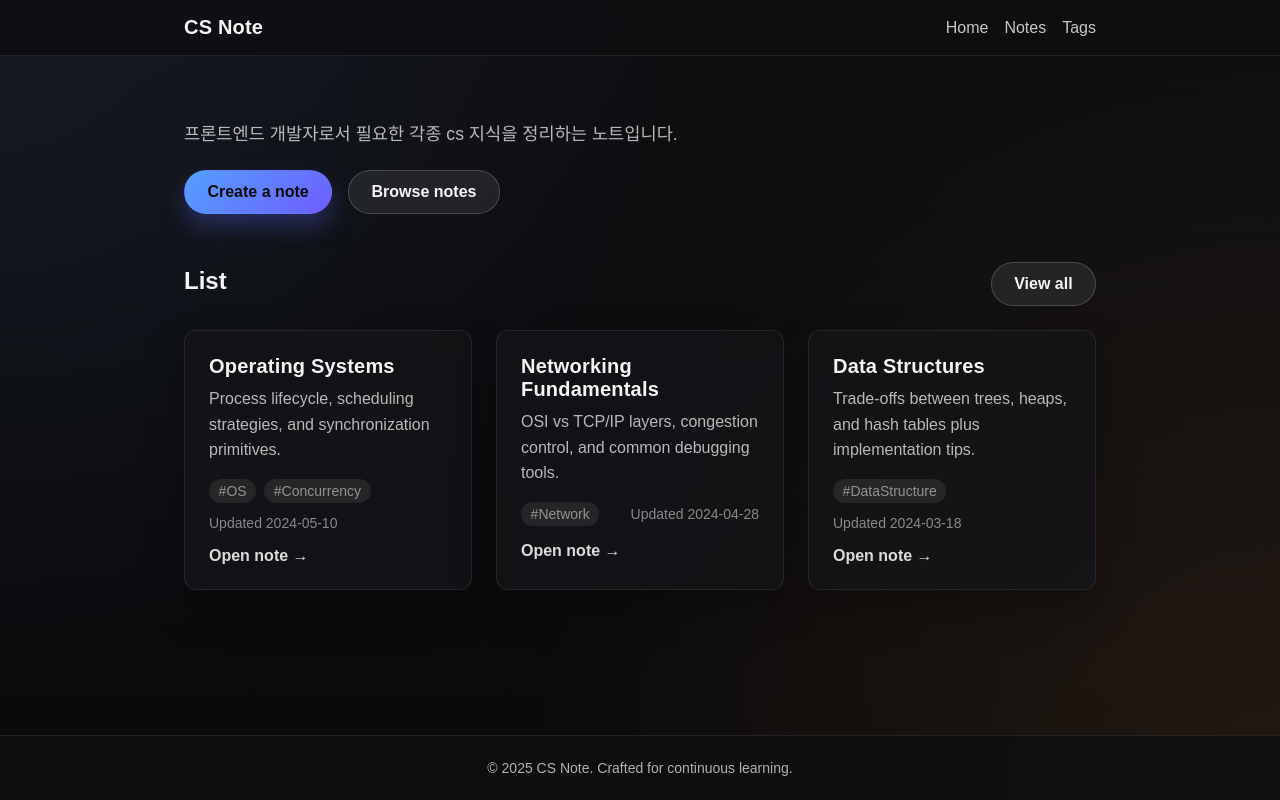
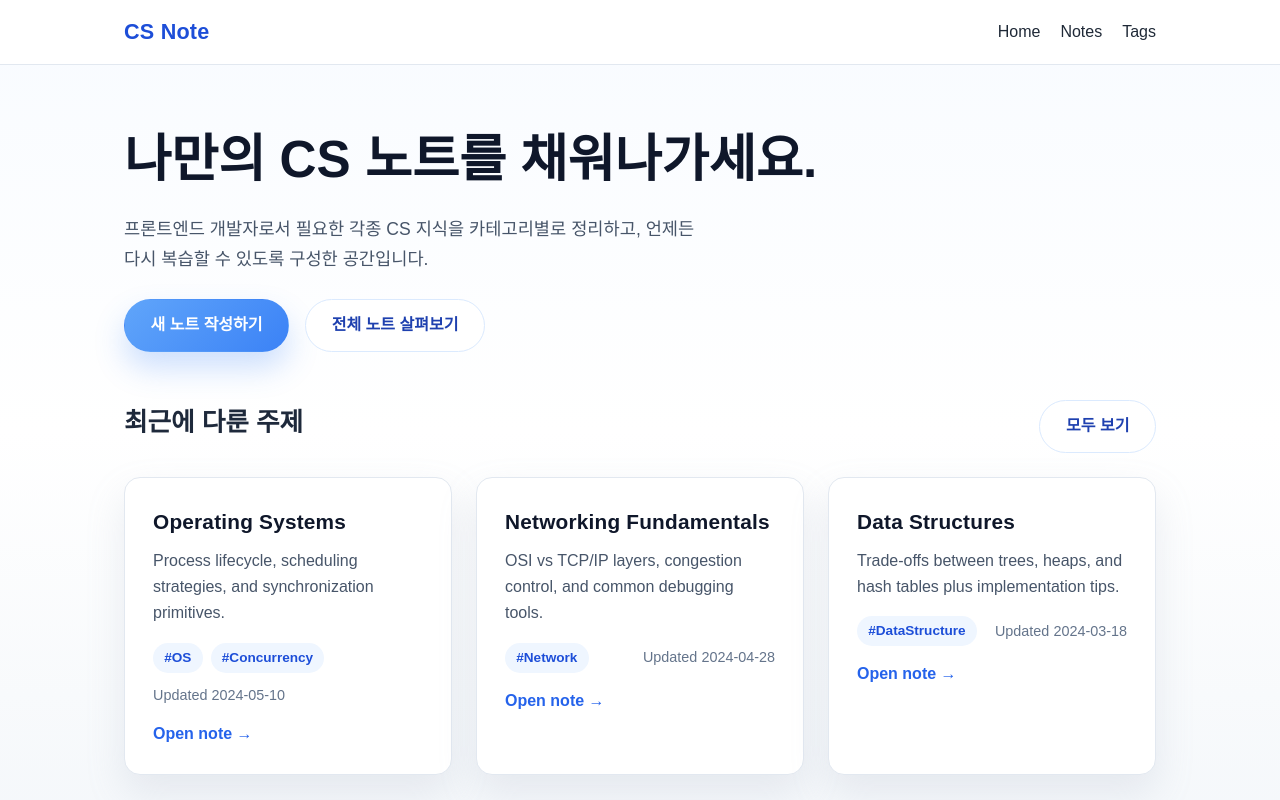
Before and after one commit to jkn1708/cs_note, a Next.js app: page / in a window 1280 px wide. Shown: the top 800 px of the page. Built offline with nearby package versions, Linux system fonts and the light colour scheme.

Commit message:
fix note style and add note view page

```diff
--- a/src/app/page.tsx
+++ b/src/app/page.tsx
@@ -13,23 +13,24 @@ export default function HomePage() {
       <AppHeader />
       <main className={styles.main}>
         <section className={styles.hero}>
+          <h1 className={styles.heroHeading}>나만의 CS 노트를 채워나가세요.</h1>
           <p className={styles.heroSubheading}>
-            프론트엔드 개발자로서 필요한 각종 cs 지식을 정리하는 노트입니다.
+            프론트엔드 개발자로서 필요한 각종 CS 지식을 카테고리별로 정리하고, 언제든 다시 복습할 수 있도록 구성한 공간입니다.
           </p>
           <div className={styles.actions}>
             <Link href="/notes/new" className={styles.primaryAction}>
-              Create a note
+              새 노트 작성하기
             </Link>
             <Link href="/notes" className={styles.secondaryAction}>
-              Browse notes
+              전체 노트 살펴보기
             </Link>
           </div>
         </section>
 
         <div className={styles.sectionHeader}>
-          <h2 className={styles.sectionTitle}>List</h2>
+          <h2 className={styles.sectionTitle}>최근에 다룬 주제</h2>
           <Link href="/notes" className={styles.secondaryAction}>
-            View all
+            모두 보기
           </Link>
         </div>
 
--- a/src/mock/sample-notes.ts
+++ b/src/mock/sample-notes.ts
@@ -4,6 +4,14 @@ export type NoteSummary = {
   description: string;
   tags: string[];
   updatedAt: string;
+};
+
+export type NoteDetail = NoteSummary & {
+  readingTime: string;
+  content: Array<{
+    heading: string;
+    body: string;
+  }>;
 };
 
 export const sampleNotes: NoteSummary[] = [
@@ -29,3 +37,76 @@ export const sampleNotes: NoteSummary[] = [
     updatedAt: "2024-03-18",
   },
 ];
+
+export const sampleNoteDetails: Record<string, NoteDetail> = {
+  "operating-systems": {
+    id: "operating-systems",
+    title: "Operating Systems",
+    description: "Process lifecycle, scheduling strategies, and synchronization primitives.",
+    tags: ["OS", "Concurrency"],
+    updatedAt: "2024-05-10",
+    readingTime: "약 6분",
+    content: [
+      {
+        heading: "프로세스와 스레드",
+        body: "프로세스는 독립적인 메모리 공간과 자원을 특징으로 하며, 스레드는 프로세스의 실행 단위를 분할해 동시성을 구현합니다. 문맥 전환 비용을 줄이기 위해 스레드를 적절히 활용하는 전략이 중요합니다.",
+      },
+      {
+        heading: "CPU 스케줄링",
+        body: "Round Robin, Priority, Multi-Level Queue 등 다양한 스케줄링 알고리즘은 응답성과 처리량 사이의 균형을 맞추기 위해 존재합니다. 실제 시스템에서는 Time Slice 길이와 Priority 조정이 핵심 튜닝 포인트입니다.",
+      },
+      {
+        heading: "동기화 기법",
+        body: "뮤텍스와 세마포어, 모니터와 같은 동기화 기법은 공유 자원에 대한 안전한 접근을 보장합니다. 데드락 회피를 위해서는 순환 대기를 깨거나 자원 순서를 강제하는 방식이 자주 사용됩니다.",
+      },
+    ],
+  },
+  "network-basics": {
+    id: "network-basics",
+    title: "Networking Fundamentals",
+    description: "OSI vs TCP/IP layers, congestion control, and common debugging tools.",
+    tags: ["Network"],
+    updatedAt: "2024-04-28",
+    readingTime: "약 5분",
+    content: [
+      {
+        heading: "계층 모델 이해",
+        body: "OSI 7계층과 TCP/IP 4계층 모델은 문제를 분리해 설계할 수 있도록 돕습니다. 애플리케이션 계층의 HTTP 요청이 전송 계층의 TCP 세그먼트로 캡슐화되는 흐름을 그림으로 정리하면 구조가 한 눈에 들어옵니다.",
+      },
+      {
+        heading: "흐름 및 혼잡 제어",
+        body: "TCP의 슬라이딩 윈도우와 혼잡 윈도우는 패킷 손실을 줄이고 네트워크의 안정성을 유지하는 핵심 메커니즘입니다. Wireshark를 활용해 실제 패킷 흐름을 캡처해 보면 학습 효과가 큽니다.",
+      },
+      {
+        heading: "디버깅 도구",
+        body: "ping, traceroute, netstat 같은 기본 도구는 여전히 유용합니다. 최근에는 mtr, tcpdump, curl조합 등 관찰에 특화된 도구를 같이 분석하는 습관이 도움이 됩니다.",
+      },
+    ],
+  },
+  "data-structures": {
+    id: "data-structures",
+    title: "Data Structures",
+    description: "Trade-offs between trees, heaps, and hash tables plus implementation tips.",
+    tags: ["DataStructure"],
+    updatedAt: "2024-03-18",
+    readingTime: "약 4분",
+    content: [
+      {
+        heading: "시간 복잡도 비교",
+        body: "배열, 연결 리스트, 해시 테이블의 삽입/탐색/삭제 비용을 표로 정리하면 각 자료구조의 강약점을 빠르게 파악할 수 있습니다. 사용 시나리오에 따라 어떤 자료구조를 선택할지 기준을 세워두세요.",
+      },
+      {
+        heading: "트리 기반 구조",
+        body: "이진 탐색 트리, AVL, Red-Black Tree 등 균형 트리는 탐색 성능을 일정하게 보장합니다. 인터뷰 준비 시에는 회전 연산과 균형 유지 조건을 도식화해보는 것이 좋습니다.",
+      },
+      {
+        heading: "힙과 우선순위 큐",
+        body: "힙은 완전 이진 트리로, 배열 기반 구현이 일반적입니다. 스케줄링, 다익스트라 알고리즘 등에서 어떻게 활용되는지 실제 사례와 함께 정리하면 응용력을 높일 수 있습니다.",
+      },
+    ],
+  },
+};
+
+export function getSampleNote(noteId: string): NoteDetail | undefined {
+  return sampleNoteDetails[noteId];
+}
--- a/src/styles/globals.css
+++ b/src/styles/globals.css
@@ -1,13 +1,9 @@
 :root {
-  --background: #ffffff;
-  --foreground: #171717;
-}
-
-@media (prefers-color-scheme: dark) {
-  :root {
-    --background: #0a0a0a;
-    --foreground: #ededed;
-  }
+  --background: #f7f9fc;
+  --foreground: #0f172a;
+  --muted: #64748b;
+  --accent: #2563eb;
+  --accent-soft: #eff6ff;
 }
 
 html,
@@ -22,6 +18,7 @@ body {
   font-family: Arial, Helvetica, sans-serif;
   -webkit-font-smoothing: antialiased;
   -moz-osx-font-smoothing: grayscale;
+  line-height: 1.5;
 }
 
 * {
@@ -31,12 +28,15 @@ body {
 }
 
 a {
-  color: inherit;
+  color: var(--accent);
   text-decoration: none;
 }
 
-@media (prefers-color-scheme: dark) {
-  html {
-    color-scheme: dark;
-  }
+a:hover {
+  text-decoration: underline;
 }
+
+button {
+  font: inherit;
+  cursor: pointer;
+}
--- a/src/styles/home.module.css
+++ b/src/styles/home.module.css
@@ -2,10 +2,8 @@
   min-height: 100vh;
   display: flex;
   flex-direction: column;
-  background: radial-gradient(circle at 0% 0%, rgba(83, 160, 255, 0.08), transparent 45%),
-    radial-gradient(circle at 100% 100%, rgba(247, 149, 51, 0.1), transparent 50%),
-    linear-gradient(180deg, rgba(15, 15, 18, 1) 0%, rgba(10, 10, 12, 1) 100%);
-  color: #f5f5f5;
+  background: linear-gradient(180deg, #f8fbff 0%, #ffffff 45%, #f1f5f9 100%);
+  color: #0f172a;
 }
 
 .main {
@@ -13,25 +11,26 @@
 }
 
 .hero {
-  max-width: 960px;
+  max-width: 1080px;
   margin: 4rem auto 3rem;
   padding: 0 1.5rem;
   display: flex;
   flex-direction: column;
-  gap: 1.25rem;
+  gap: 1.5rem;
 }
 
 .heroHeading {
-  font-size: clamp(2.25rem, 4vw, 3rem);
+  font-size: clamp(2.5rem, 4vw, 3.25rem);
   font-weight: 700;
   line-height: 1.2;
+  color: #0f172a;
 }
 
 .heroSubheading {
   font-size: 1.1rem;
-  color: rgba(255, 255, 255, 0.7);
+  color: #475569;
   line-height: 1.7;
-  max-width: 52ch;
+  max-width: 60ch;
 }
 
 .actions {
@@ -45,37 +44,38 @@
   display: inline-flex;
   align-items: center;
   gap: 0.5rem;
-  padding: 0.75rem 1.4rem;
+  padding: 0.85rem 1.6rem;
   border-radius: 999px;
   font-weight: 600;
   border: 1px solid transparent;
-  transition: transform 0.2s ease, box-shadow 0.2s ease, border-color 0.2s ease;
+  transition: transform 0.2s ease, box-shadow 0.2s ease, border-color 0.2s ease, background 0.2s ease;
 }
 
 .primaryAction {
-  background: linear-gradient(135deg, #53a0ff, #6f5cff);
-  color: #0b0b0d;
-  box-shadow: 0 12px 25px rgba(95, 105, 255, 0.3);
+  background: linear-gradient(135deg, #60a5fa, #3b82f6);
+  color: #ffffff;
+  box-shadow: 0 16px 30px rgba(59, 130, 246, 0.25);
 }
 
 .primaryAction:hover {
   transform: translateY(-2px);
-  box-shadow: 0 16px 32px rgba(95, 105, 255, 0.4);
+  box-shadow: 0 18px 36px rgba(59, 130, 246, 0.28);
 }
 
 .secondaryAction {
-  background: rgba(255, 255, 255, 0.08);
-  color: #f5f5f5;
-  border-color: rgba(255, 255, 255, 0.18);
+  background: #ffffff;
+  border-color: #dbeafe;
+  color: #1e40af;
 }
 
 .secondaryAction:hover {
   transform: translateY(-2px);
-  border-color: rgba(255, 255, 255, 0.3);
+  background: #eff6ff;
+  border-color: #bfdbfe;
 }
 
 .sectionHeader {
-  max-width: 960px;
+  max-width: 1080px;
   margin: 0 auto 1.5rem;
   padding: 0 1.5rem;
   display: flex;
@@ -85,16 +85,17 @@
 }
 
 .sectionTitle {
-  font-size: 1.5rem;
+  font-size: 1.6rem;
   font-weight: 600;
+  color: #1e293b;
 }
 
 .noteGrid {
-  max-width: 960px;
+  max-width: 1080px;
   margin: 0 auto;
   padding: 0 1.5rem 4rem;
   display: grid;
-  grid-template-columns: repeat(auto-fit, minmax(260px, 1fr));
+  grid-template-columns: repeat(auto-fit, minmax(280px, 1fr));
   gap: 1.5rem;
 }
 
--- a/src/styles/layout.module.css
+++ b/src/styles/layout.module.css
@@ -1,12 +1,15 @@
 .header {
-  background: rgba(15, 15, 18, 0.9);
-  border-bottom: 1px solid rgba(255, 255, 255, 0.08);
-  backdrop-filter: blur(8px);
+  background: rgba(255, 255, 255, 0.9);
+  border-bottom: 1px solid #e2e8f0;
+  backdrop-filter: blur(12px);
+  position: sticky;
+  top: 0;
+  z-index: 10;
 }
 
 .headerInner {
   margin: 0 auto;
-  max-width: 960px;
+  max-width: 1080px;
   padding: 1rem 1.5rem;
   display: flex;
   align-items: center;
@@ -16,38 +19,39 @@
 
 .brand {
   font-weight: 700;
-  font-size: 1.25rem;
+  font-size: 1.35rem;
   letter-spacing: 0.01em;
+  color: #1d4ed8;
 }
 
 .navList {
   list-style: none;
   display: flex;
-  gap: 1rem;
+  gap: 1.25rem;
 }
 
 .navLink {
-  opacity: 0.8;
+  color: #1f2937;
   font-weight: 500;
-  transition: opacity 0.2s ease, transform 0.2s ease;
+  transition: color 0.2s ease, transform 0.2s ease;
 }
 
 .navLink:hover {
-  opacity: 1;
+  color: #2563eb;
   transform: translateY(-1px);
 }
 
 .footer {
-  border-top: 1px solid rgba(255, 255, 255, 0.08);
+  border-top: 1px solid #e2e8f0;
   margin-top: 3rem;
-  background: rgba(15, 15, 18, 0.9);
+  background: #ffffff;
 }
 
 .footerInner {
-  max-width: 960px;
+  max-width: 1080px;
   margin: 0 auto;
   padding: 1.5rem;
-  font-size: 0.875rem;
-  color: rgba(255, 255, 255, 0.68);
+  font-size: 0.9rem;
+  color: #475569;
   text-align: center;
 }
--- a/src/styles/note-card.module.css
+++ b/src/styles/note-card.module.css
@@ -2,34 +2,36 @@
   display: flex;
   flex-direction: column;
   gap: 1rem;
-  padding: 1.5rem;
-  border-radius: 12px;
-  border: 1px solid rgba(255, 255, 255, 0.08);
-  background: rgba(20, 20, 24, 0.85);
-  box-shadow: 0 18px 40px rgba(0, 0, 0, 0.25);
-  transition: transform 0.2s ease, border-color 0.2s ease;
+  padding: 1.75rem;
+  border-radius: 16px;
+  border: 1px solid #e2e8f0;
+  background: #ffffff;
+  box-shadow: 0 18px 38px rgba(148, 163, 184, 0.18);
+  transition: transform 0.2s ease, border-color 0.2s ease, box-shadow 0.2s ease;
 }
 
 .card:hover {
-  transform: translateY(-4px);
-  border-color: rgba(255, 255, 255, 0.18);
+  transform: translateY(-6px);
+  border-color: #bfdbfe;
+  box-shadow: 0 24px 50px rgba(59, 130, 246, 0.18);
 }
 
 .cardBody {
   display: flex;
   flex-direction: column;
-  gap: 0.5rem;
+  gap: 0.65rem;
 }
 
 .title {
-  font-size: 1.25rem;
+  font-size: 1.3rem;
   font-weight: 600;
   letter-spacing: 0.01em;
+  color: #0f172a;
 }
 
 .description {
-  color: rgba(255, 255, 255, 0.7);
-  line-height: 1.6;
+  color: #475569;
+  line-height: 1.65;
 }
 
 .meta {
@@ -38,8 +40,8 @@
   justify-content: space-between;
   flex-wrap: wrap;
   gap: 0.75rem;
-  font-size: 0.875rem;
-  color: rgba(255, 255, 255, 0.5);
+  font-size: 0.9rem;
+  color: #64748b;
 }
 
 .tags {
@@ -49,9 +51,12 @@
 }
 
 .tag {
-  padding: 0.25rem 0.6rem;
+  padding: 0.3rem 0.7rem;
   border-radius: 999px;
-  background: rgba(255, 255, 255, 0.08);
+  background: #eff6ff;
+  color: #1d4ed8;
+  font-weight: 600;
+  font-size: 0.85rem;
 }
 
 .updatedAt {
@@ -61,11 +66,11 @@
 .cta {
   align-self: flex-start;
   font-weight: 600;
-  color: rgba(255, 255, 255, 0.85);
+  color: #2563eb;
   transition: color 0.2s ease, transform 0.2s ease;
 }
 
 .cta:hover {
-  color: #53a0ff;
-  transform: translateX(2px);
+  color: #1d4ed8;
+  transform: translateX(3px);
 }
--- /dev/null
+++ b/src/styles/note-detail.module.css
@@ -0,0 +1,142 @@
+.page {
+  min-height: 100vh;
+  display: flex;
+  flex-direction: column;
+  background: #f7f9fc;
+}
+
+.main {
+  flex: 1;
+  padding: 3rem 1.5rem 4rem;
+}
+
+.breadcrumb {
+  max-width: 760px;
+  margin: 0 auto 1.5rem;
+  display: flex;
+  align-items: center;
+  gap: 0.5rem;
+  color: #64748b;
+  font-size: 0.9rem;
+}
+
+.crumb {
+  color: inherit;
+  transition: color 0.2s ease;
+}
+
+.crumb:hover {
+  color: #2563eb;
+}
+
+.current {
+  font-weight: 600;
+  color: #1e293b;
+}
+
+.article {
+  max-width: 760px;
+  margin: 0 auto;
+  background: #ffffff;
+  border-radius: 16px;
+  border: 1px solid #e2e8f0;
+  box-shadow: 0 24px 60px rgba(15, 23, 42, 0.08);
+  padding: 2.5rem;
+}
+
+.header {
+  display: flex;
+  flex-direction: column;
+  gap: 1rem;
+  margin-bottom: 2.5rem;
+}
+
+.metaTop {
+  display: flex;
+  gap: 0.5rem;
+  align-items: center;
+  color: #64748b;
+  font-size: 0.9rem;
+}
+
+.title {
+  font-size: clamp(2rem, 4vw, 2.75rem);
+  font-weight: 700;
+  color: #0f172a;
+  line-height: 1.2;
+}
+
+.description {
+  color: #475569;
+  font-size: 1.05rem;
+  line-height: 1.6;
+}
+
+.tagGroup {
+  display: flex;
+  flex-wrap: wrap;
+  gap: 0.5rem;
+}
+
+.tag {
+  padding: 0.35rem 0.75rem;
+  border-radius: 999px;
+  background: #e0f2fe;
+  color: #0369a1;
+  font-weight: 600;
+  font-size: 0.85rem;
+}
+
+.content {
+  display: flex;
+  flex-direction: column;
+  gap: 2rem;
+}
+
+.section h2 {
+  font-size: 1.4rem;
+  color: #1d4ed8;
+  margin-bottom: 0.75rem;
+}
+
+.section p {
+  color: #334155;
+  line-height: 1.75;
+}
+
+.backLinks {
+  max-width: 760px;
+  margin: 2rem auto 0;
+  text-align: right;
+}
+
+.secondaryAction {
+  display: inline-flex;
+  align-items: center;
+  gap: 0.5rem;
+  padding: 0.75rem 1.4rem;
+  border-radius: 999px;
+  font-weight: 600;
+  background: #e2e8f0;
+  color: #1e293b;
+  transition: background 0.2s ease, transform 0.2s ease;
+}
+
+.secondaryAction:hover {
+  background: #cbd5f5;
+  transform: translateY(-2px);
+}
+
+@media (max-width: 768px) {
+  .main {
+    padding: 2rem 1rem 3rem;
+  }
+
+  .article {
+    padding: 2rem 1.5rem;
+  }
+
+  .backLinks {
+    text-align: left;
+  }
+}
```
Also changed, not shown: src/app/notes/[noteId]/page.tsx (added, +74 -0 lines).
